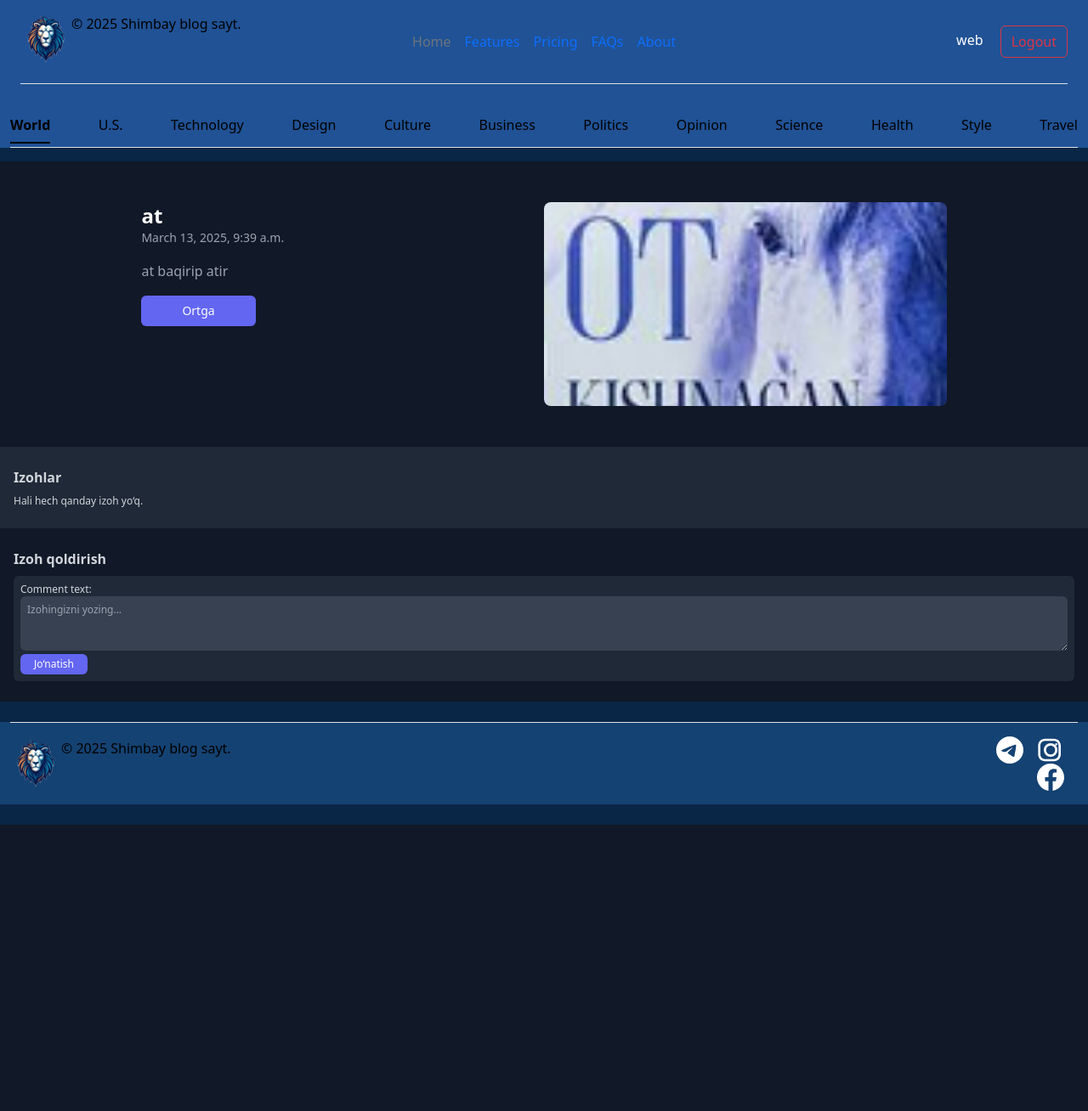
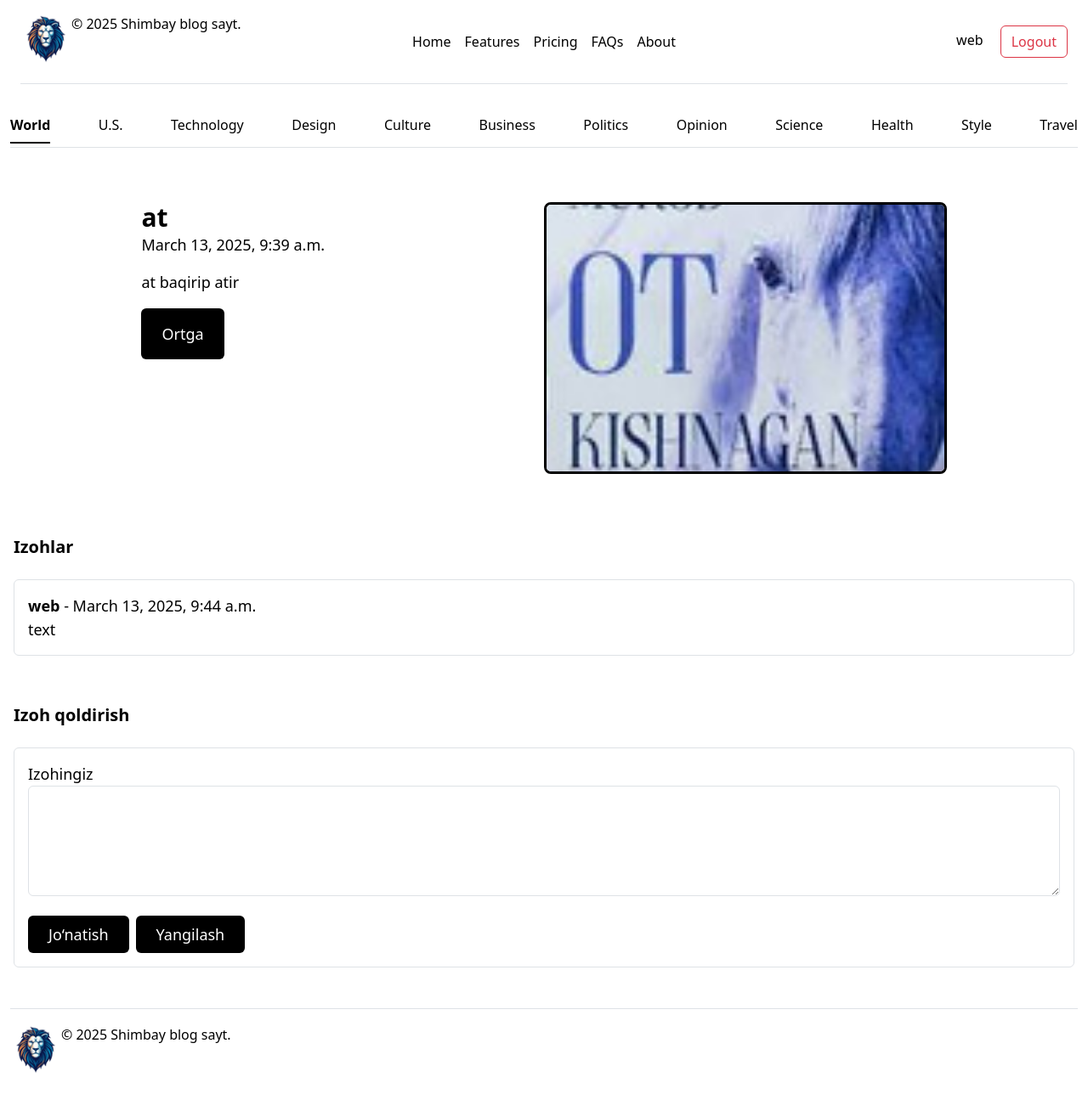
Before and after one commit to 4xHIZANE/4xHIZANE, a Django app: page /detail/1/ in a window 1280 px wide. Shown: the whole page at 85% size. Before the commit the page ends 971 px from the top, so only its background shows below. Run offline with Django 5.2, Linux system fonts and the light colour scheme; a user stored in the database is signed in; data comes from the database, SQL or seed files in the repository; both versions use the stored data as it was after the commit; some libraries are stand-ins or nearby versions.

Commit message:
o'chirildi: django5

```diff
--- a/darkweb/forms.py
+++ b/darkweb/forms.py
@@ -1,8 +1,7 @@
 from django.contrib.auth.forms import AuthenticationForm,UserCreationForm
 from django import forms
-from . import models
 from django.contrib.auth.models import User
-from .models import Comments
+from .models import Comments,Blog
 
 class RegForm(UserCreationForm):
     class Meta:
@@ -25,3 +24,20 @@ class BlogCommentForm(forms.ModelForm):
                 'placeholder': 'Izohingizni yozing...'
             }),
         }
+
+class BlogForm(forms.ModelForm):
+    class Meta:
+        model = Blog
+        fields = ['image', 'description', 'location', 'title']
+        labels = {
+            'image': 'Rasmni yuklang',
+            'description': 'Blog haqida',
+            'location': 'Joylashuv',
+            'title': 'Blog sarlavhasi',
+        }
+        widgets = {
+            'description': forms.Textarea(attrs={'class': 'form-control', 'placeholder': 'Blog tavsifi'}),
+            'location': forms.TextInput(attrs={'class': 'form-control', 'placeholder': 'Joylashuv'}),
+            'title': forms.TextInput(attrs={'class': 'form-control', 'placeholder': 'Sarlavha'}),
+            'image': forms.ClearableFileInput(attrs={'class': 'form-control'}),
+        }
--- a/darkweb/models.py
+++ b/darkweb/models.py
@@ -6,6 +6,7 @@ from django.contrib.auth.models import User
 
 
 class Blog(models.Model):
+    author = models.ForeignKey(User,on_delete=models.CASCADE)
     image = models.FileField(upload_to='images',verbose_name='foto : ')
     description = models.TextField(verbose_name='blog haqqinda : ')
     location = models.CharField(max_length=100,verbose_name='location : ')
--- a/darkweb/urls.py
+++ b/darkweb/urls.py
@@ -8,4 +8,6 @@ urlpatterns = [
     path('login/', views.sign_in, name='login'),
     path('logout/', views.log_out, name='logout'),
     path('detail/<int:id>/', views.detail, name='detail'),
+    path('update/<int:id>/', views.update_post, name='update'),  # ID qo'shildi
+    path('create/', views.create_post, name='create'),
 ]
--- a/darkweb/views.py
+++ b/darkweb/views.py
@@ -1,7 +1,11 @@
 from django.shortcuts import render, redirect, get_object_or_404
-from django.contrib.auth import login, logout, authenticate
-from .forms import RegForm, LoginForm, BlogCommentForm
+from django.contrib.auth import login, logout
+from .forms import RegForm, LoginForm, BlogCommentForm, BlogForm
 from .models import Blog, Comments
+from django.shortcuts import render,get_object_or_404,redirect
+from . import models
+from . import forms
+from django.contrib.auth.decorators import login_required
 
 
 
@@ -56,3 +60,28 @@ def detail(request, id):
         form = BlogCommentForm()
 
     return render(request, 'detail.html', {'blog': blog, 'comments': comments, 'form': form})
+
+
+@login_required
+def create_post(request):
+    if request.method == 'POST':
+        form = BlogForm(request.POST, request.FILES)
+        if form.is_valid():
+            post = form.save(commit=False)
+            post.author = request.user
+            post.save()
+            return redirect('home')
+    else:
+        form = BlogForm()
+    return render(request, 'create_post.html', {'form': form})
+
+@login_required
+def update_post(request, id):
+    blog_post = get_object_or_404(Blog, id=id)
+    if blog_post.author != request.user:
+        return redirect('home')
+    form = BlogForm(request.POST or None, request.FILES or None, instance=blog_post)
+    if form.is_valid():
+        form.save()
+        return redirect('home')
+    return render(request, 'update_post.html', {'form': form, 'blog_post': blog_post})
--- a/templates/base.html
+++ b/templates/base.html
@@ -8,13 +8,31 @@
     <link href="https://cdn.jsdelivr.net/npm/bootstrap@5.3.3/dist/css/bootstrap.min.css" rel="stylesheet" integrity="sha384-QWTKZyjpPEjISv5WaRU9OFeRpok6YctnYmDr5pNlyT2bRjXh0JMhjY6hW+ALEwIH" crossorigin="anonymous">
     <script src="https://cdn.jsdelivr.net/npm/bootstrap@5.3.3/dist/js/bootstrap.bundle.min.js" integrity="sha384-YvpcrYf0tY3lHB60NNkmXc5s9fDVZLESaAA55NDzOxhy9GkcIdslK1eN7N6jIeHz" crossorigin="anonymous"></script>
 </head>
-<body style="background-color: #0A2647">
-  <div style="background-color: #205295" class="container">
+<body style="background-color: #ffff">
+  <div style="background-color: #ffff" class="container">
+    <style>
+      .nav-link {
+        color: black !important;
+      }
+
+      .btn-outline-primary {
+        color: black !important;
+        border-color: black !important;
+      }
+
+      .btn-primary {
+        background-color: black !important;
+        border-color: black !important;
+      }
+    </style>
+
     <div class="container">
       <header class="d-flex flex-wrap align-items-center justify-content-center justify-content-md-between py-3 mb-4 border-bottom">
         <div class="col-md-3 mb-2 mb-md-0">
           <a href="/" class="d-inline-flex link-body-emphasis text-decoration-none">
-            <img style="width: 60px;height: 60px; border-radius: 50%;" src="/media/media/srcIsolated.png" alt="bul jerde suwret bar edi">© 2025 Shimbay blog sayt.</a>
+            <img style="width: 60px;height: 60px; border-radius: 50%;" src="/media/media/srcIsolated.png" alt="bul jerde suwret bar edi">
+            © 2025 Shimbay blog sayt.
+          </a>
         </div>
 
         <ul class="nav col-12 col-md-auto mb-2 justify-content-center mb-md-0">
@@ -27,7 +45,7 @@
 
         <div class="col-md-3 text-end">
           {% if user.is_authenticated %}
-            <span class="text-white me-3">{{ user.username }}</span>
+            <span class="text-black me-3">{{ user.username }}</span>
             <a href="{% url 'logout' %}" class="btn btn-outline-danger">Logout</a>
           {% else %}
             <a href="{% url 'login' %}" class="btn btn-outline-primary me-2">Login</a>
@@ -36,6 +54,8 @@
         </div>
       </header>
     </div>
+
+
 
     <div class="nav-scroller py-1 mb-3 border-bottom">
       <nav class="nav nav-underline justify-content-between">
@@ -58,7 +78,7 @@
     {% block content %}
     {% endblock %}
 
-    <div style="background-color: #144272;" class="container">
+    <div style="background-color: #ffff;" class="container">
       <footer class="d-flex flex-wrap justify-content-between align-items-center py-3 my-4 border-top">
           <div class="col-md-4 d-flex align-items-center">
             <a href="/" class="d-inline-flex link-body-emphasis text-decoration-none">
--- a/templates/detail.html
+++ b/templates/detail.html
@@ -1,53 +1,64 @@
 {% extends 'base.html' %}
 
 {% block content %}
-<section class="text-gray-400 bg-gray-900 body-font overflow-hidden">
+<section style="background-color: #fff; color: #000;" class="body-font overflow-hidden">
     <div class="container px-5 py-12 mx-auto">
         <div class="lg:w-4/5 mx-auto flex flex-wrap">
             <div class="lg:w-1/2 w-full lg:pr-8">
-                <h2 class="text-2xl font-bold text-white">{{ blog.title }}</h2>
-                <p class="text-gray-400 text-sm">{{ blog.published_date }}</p>
-                <p class="leading-relaxed my-3">{{ blog.description }}</p>
+                <h2 class="text-3xl font-bold">{{ blog.title }}</h2> <!-- Matn kattalashtirildi -->
+                <p class="text-lg">{{ blog.published_date }}</p> <!-- Matn kattalashtirildi -->
+                <p class="leading-relaxed my-3 text-lg">{{ blog.description }}</p> <!-- Matn kattalashtirildi -->
                 <a href="{% url 'home' %}" class="inline-block">
-                    <button class="text-white bg-indigo-500 py-2 px-5 rounded hover:bg-indigo-600 text-sm">Ortga</button>
+                    <button class="text-white bg-black py-3 px-6 rounded hover:bg-gray-800 text-lg">Ortga</button> <!-- Kattaroq tugma -->
                 </a>
             </div>
             <div class="lg:w-1/2 w-full">
-                <img src="{{ blog.image.url }}" alt="{{ blog.title }}" class="w-full h-60 object-cover rounded-lg">
+                <img src="{{ blog.image.url }}" alt="{{ blog.title }}" class="w-full h-80 object-cover rounded-lg" style="border: 3px solid black;"> <!-- Rasmning chetiga qora ramka qo'shildi -->
             </div>
         </div>
     </div>
 </section>
+
 <!-- Izohlar bo‘limi -->
-<section class="bg-gray-800 text-gray-300 py-4">
+<section style="background-color: #fff; color: #000;" class="py-6"> <!-- Seksiya kattalashtirildi -->
   <div class="container px-3 mx-auto">
-      <h2 class="text-base font-semibold mb-2">Izohlar</h2>
+      <h2 class="text-xl font-semibold mb-4">Izohlar</h2> <!-- Kattaroq matn -->
       {% for comment in comments %}
-          <div class="mb-1 p-2 border border-gray-700 rounded-md text-xs">
-              <p class="text-gray-400"><b>{{ comment.username }}</b> - {{ comment.published_date }}</p>
+          <div class="mb-2 p-3 border border-gray-700 rounded-md text-lg bg-white text-black"> <!-- Matn va fon yangilandi -->
+              <p><b>{{ comment.username }}</b> - {{ comment.published_date }}</p>
               <p>{{ comment.comment_text }}</p>
           </div>
       {% empty %}
-          <p class="text-xs">Hali hech qanday izoh yo‘q.</p>
+          <p class="text-lg">Hali hech qanday izoh yo‘q.</p>
       {% endfor %}
   </div>
 </section>
 
-<!-- Izoh qoldirish formasi -->
+<!-- Izoh qoldirish formasi va Update tugmasi -->
 {% if user.is_authenticated %}
-<section class="bg-gray-900 text-gray-300 py-4">
+<section style="background-color: #fff; color: #000;" class="py-6">
   <div class="container px-3 mx-auto">
-      <h2 class="text-base font-semibold mb-2">Izoh qoldirish</h2>
-      <form method="post" class="bg-gray-800 p-2 rounded-md text-xs">
+      <h2 class="text-xl font-semibold mb-4">Izoh qoldirish</h2> <!-- Kattaroq sarlavha -->
+      <form method="post" class="p-3 rounded-md text-lg border border-gray-700 bg-white text-black"> <!-- Oq fon va qora matn -->
           {% csrf_token %}
-          {{ form.as_p }}
-          <button type="submit" class="text-white bg-indigo-500 py-1 px-3 rounded hover:bg-indigo-600">
-              Jo‘natish
-          </button>
+          <div class="mb-3">
+              <label for="comment_text" class="block text-lg font-medium">Izohingiz</label>
+              <textarea id="comment_text" name="comment_text" rows="4" class="w-full p-2 border border-gray-500 rounded text-black bg-white"></textarea>
+          </div>
+          <div class="flex space-x-2">
+              <button type="submit" class="text-white bg-black py-2 px-4 rounded hover:bg-gray-800 text-lg">
+                  Jo‘natish
+              </button>
+              <a href="{% url 'update' blog.id %}">
+                  <button type="button" class="text-white bg-blue-600 py-2 px-4 rounded hover:bg-blue-800 text-lg" style="background-color: #000;">
+                      Yangilash
+                  </button>
+              </a>
+          </div>
       </form>
   </div>
 </section>
 {% else %}
-<p class="text-center text-gray-400 text-xs">Izoh qoldirish uchun <a href="{% url 'login' %}" class="text-indigo-400">tizimga kiring</a>.</p>
+<p class="text-center text-lg" style="color: #000;">Izoh qoldirish uchun <a href="{% url 'login' %}" style="color: #000;">tizimga kiring</a>.</p>
 {% endif %}
 {% endblock %}
```
Also changed, not shown: templates/create_post.html (added, +60 -0 lines), templates/home.html (+5 -5 lines), templates/update_post.html (added, +69 -0 lines), darkweb/migrations/0001_initial.py, darkweb/migrations/0002_rename_blog_id_comments_blog.py (deleted), darkweb/migrations/0003_alter_blog_image.py (deleted), db.sqlite3, media/images/3974_Virwjs2.jpg (added), media/images/4-1024x387.jpg (added), media/images/BsNteUyjQiuCsyg.jpeg (added), 1 other file.
